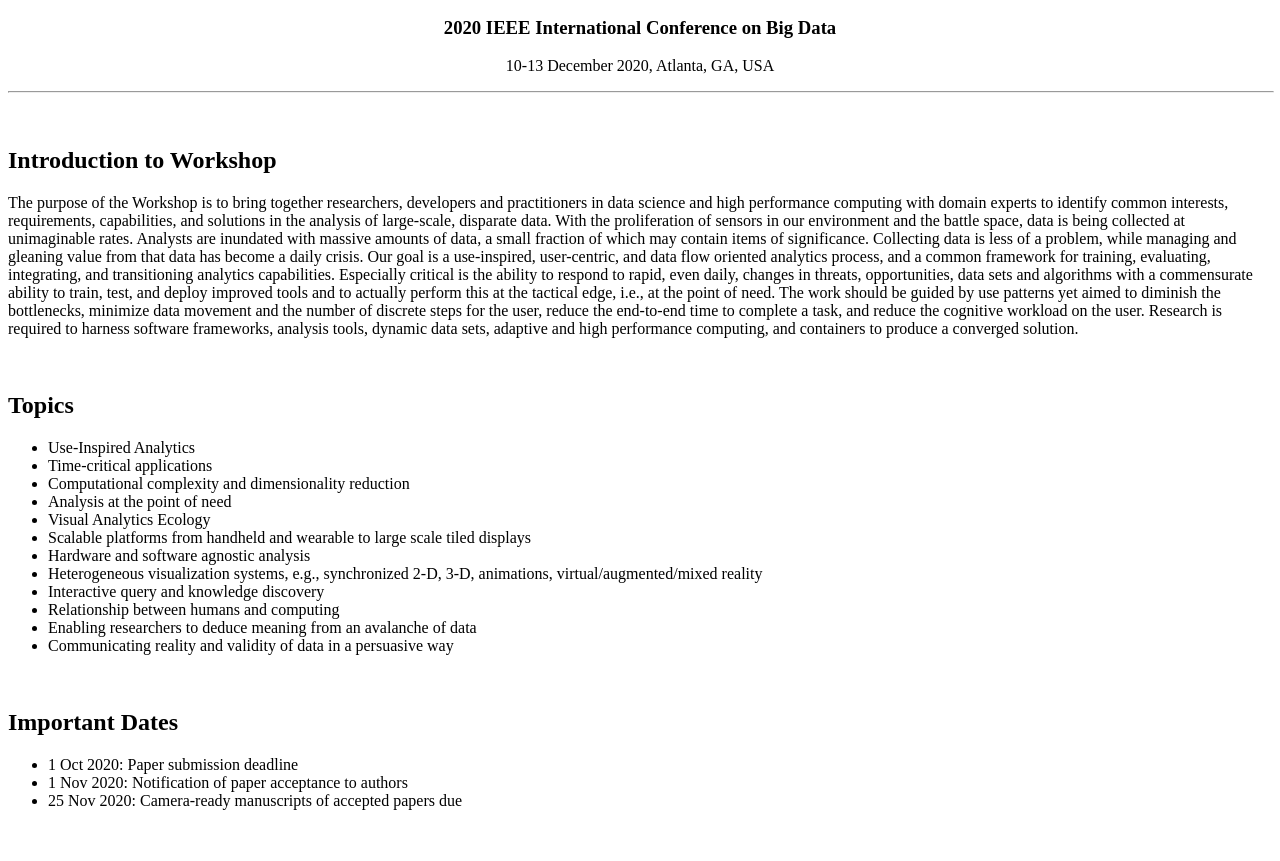
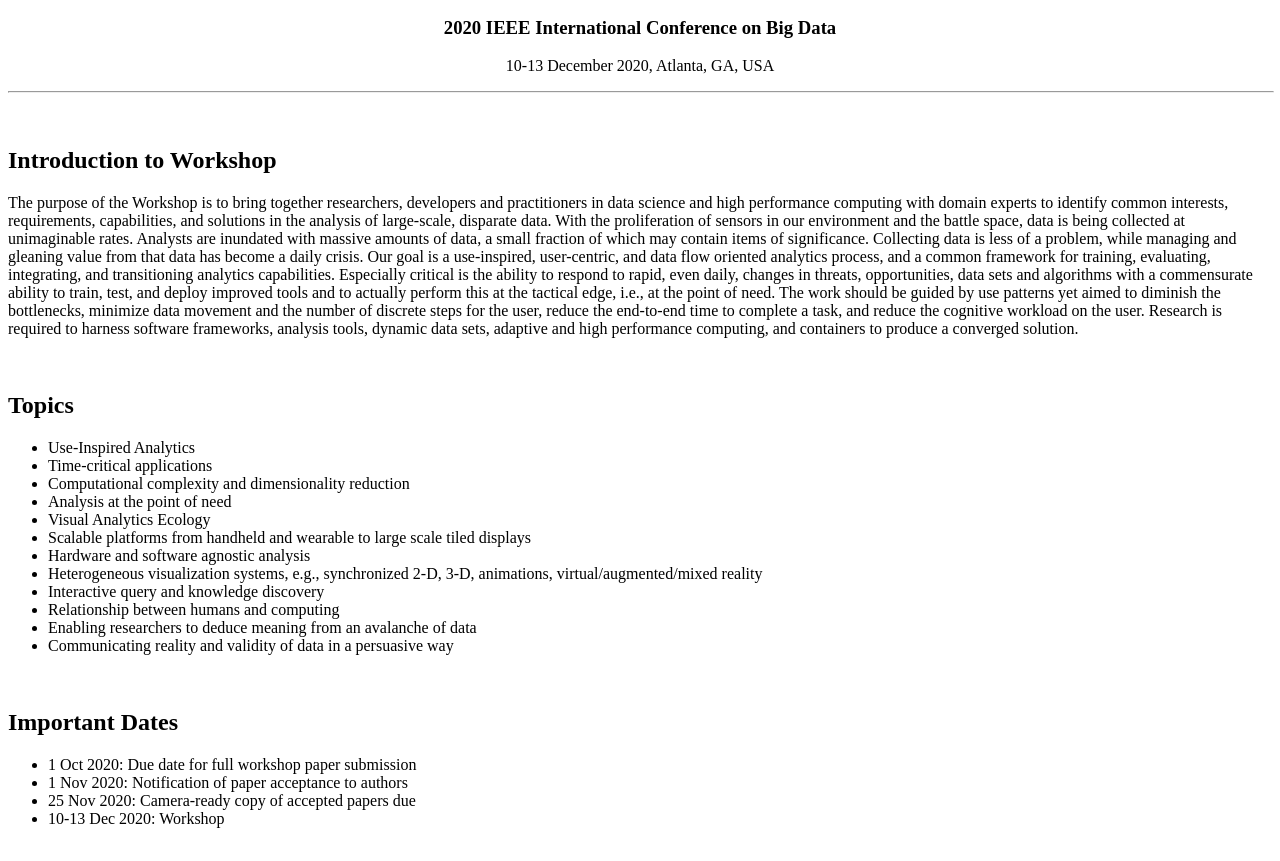
Before and after one commit to simonmssu/simonmssu.github.io, a plain HTML site: page aldd2020-workshop.html in a window 1280 px wide. Shown: the part 75-936 px from the top of the page. Drawn offline with Linux system fonts and the light colour scheme.

Commit message:
Update aldd2020-workshop.html

```diff
--- a/aldd2020-workshop.html
+++ b/aldd2020-workshop.html
@@ -87,12 +87,10 @@
                         blur:fpfTEe;Mf6qBf:jbFSOd;Wliphb:SzACGe;"
                         tabindex="-1">Important Dates</h2>
                       <ul>
-                        <li>1 Oct 2020: Paper submission deadline</li>
-                        <li>1 Nov 2020: Notification of paper
-                          acceptance to authors</li>
-                        <li>25 Nov 2020: Camera-ready manuscripts
-                          of accepted papers due<br>
-                        </li>
+                        <li>1 Oct 2020: Due date for full workshop paper submission</li>
+                        <li>1 Nov 2020: Notification of paper acceptance to authors</li>
+                        <li>25 Nov 2020: Camera-ready copy of accepted papers due</li>
+			<li>10-13 Dec 2020: Workshop</li>
                       </ul>
                       <p class="zfr3Q"><br>
                       </p>
```
